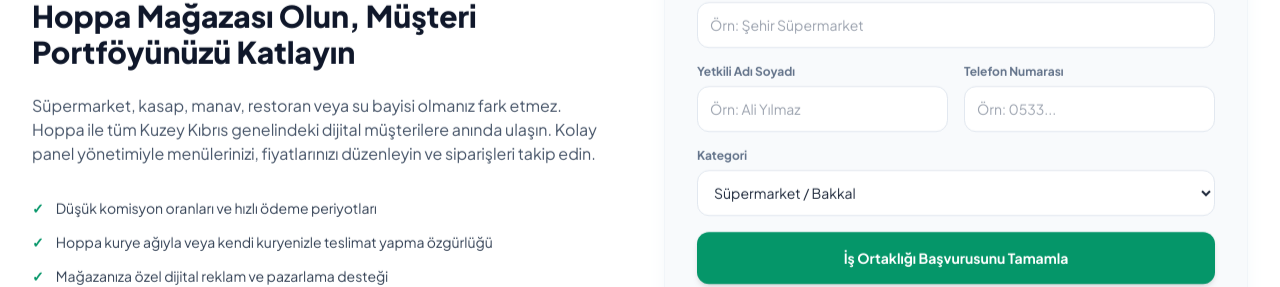
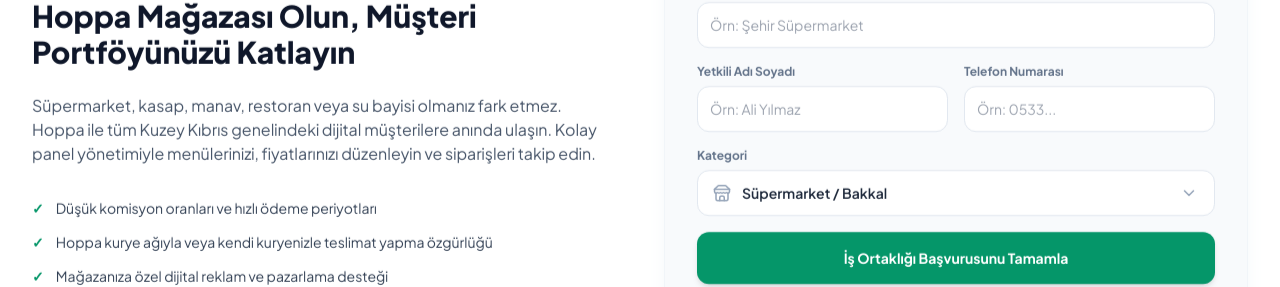
Before and after one commit to TunaKabak/hoppa, a Next.js app in the folder apps/web_app/: page / in a window 1280 px wide. Shown: the part 3654-3941 px from the top of the page. Built offline with nearby package versions, Linux system fonts and the light colour scheme.

Commit message:
fx #merge-to-main

```diff
--- a/apps/web_app/src/app.tsx
+++ b/apps/web_app/src/app.tsx
@@ -102,6 +102,8 @@ export default function App({ initialTab = 'user' }: { initialTab?: string }) {
         workingStyle: 'FULL_TIME' // FULL_TIME, PART_TIME
     });
     const [showDistrictDropdown, setShowDistrictDropdown] = useState(false);
+    const [merchantCategory, setMerchantCategory] = useState('partners_merchant_form_cat1');
+    const [showMerchantCategoryDropdown, setShowMerchantCategoryDropdown] = useState(false);
     const [courierLoading, setCourierLoading] = useState(false);
     const [courierError, setCourierError] = useState('');
     const [mobileMenuOpen, setMobileMenuOpen] = useState(false);
@@ -1541,15 +1543,55 @@ export default function App({ initialTab = 'user' }: { initialTab?: string }) {
                                                     </div>
                                                 </div>
 
-                                                <div>
-                                                    <label className="text-xs font-bold text-slate-500 mb-1.5 block">{t('partners_merchant_form_cat')}</label>
-                                                    <select className="w-full bg-white border border-slate-200 rounded-xl p-3 text-sm focus:outline-none focus:border-emerald-600">
-                                                        <option>{t('partners_merchant_form_cat1')}</option>
-                                                        <option>{t('partners_merchant_form_cat2')}</option>
-                                                        <option>{t('partners_merchant_form_cat3')}</option>
-                                                        <option>{t('partners_merchant_form_cat4')}</option>
-                                                        <option>{t('partners_merchant_form_cat5')}</option>
-                                                    </select>
+                                                <div className="space-y-1.5 relative">
+                                                    <label className="text-xs font-bold text-slate-500 block">{t('partners_merchant_form_cat')}</label>
+                                                    <div className="relative">
+                                                        <button
+                                                            type="button"
+                                                            onClick={() => setShowMerchantCategoryDropdown(!showMerchantCategoryDropdown)}
+                                                            className="w-full pl-11 pr-4 py-3 bg-white border border-slate-200 rounded-xl text-sm focus:outline-none focus:border-emerald-600 transition-all text-left flex items-center justify-between font-medium text-slate-700 hover:bg-slate-50/50"
+                                                        >
+                                                            <div className="absolute inset-y-0 left-0 pl-4 flex items-center pointer-events-none text-slate-400">
+                                                                <Store size={18} />
+                                                            </div>
+                                                            <span className={merchantCategory ? 'text-slate-800 font-semibold' : 'text-slate-400'}>
+                                                                {merchantCategory ? t(merchantCategory as any) : 'Kategori seçiniz...'}
+                                                            </span>
+                                                            <ChevronDown size={18} className={`text-slate-400 transition-transform ${showMerchantCategoryDropdown ? 'rotate-180' : ''}`} />
+                                                        </button>
+
+                                                        {showMerchantCategoryDropdown && (
+                                                            <>
+                                                                <div className="fixed inset-0 z-40" onClick={() => setShowMerchantCategoryDropdown(false)} />
+                                                                <div className="absolute left-0 right-0 mt-2 bg-white border border-slate-100 rounded-2xl shadow-2xl z-50 py-2 max-h-60 overflow-y-auto animate-in fade-in slide-in-from-top-2 duration-200">
+                                                                    {[
+                                                                        'partners_merchant_form_cat1',
+                                                                        'partners_merchant_form_cat2',
+                                                                        'partners_merchant_form_cat3',
+                                                                        'partners_merchant_form_cat4',
+                                                                        'partners_merchant_form_cat5'
+                                                                    ].map(catKey => (
+                                                                        <button
+                                                                            key={catKey}
+                                                                            type="button"
+                                                                            onClick={() => {
+                                                                                setMerchantCategory(catKey);
+                                                                                setShowMerchantCategoryDropdown(false);
+                                                                            }}
+                                                                            className={`w-full px-5 py-3 text-left text-sm transition-colors flex items-center justify-between ${
+                                                                                merchantCategory === catKey
+                                                                                    ? 'bg-emerald-50 text-emerald-700 font-bold'
+                                                                                    : 'text-slate-600 hover:bg-slate-50'
+                                                                            }`}
+                                                                        >
+                                                                            <span>{t(catKey as any)}</span>
+                                                                            {merchantCategory === catKey && <Check size={16} className="text-emerald-600" />}
+                                                                        </button>
+                                                                    ))}
+                                                                </div>
+                                                            </>
+                                                        )}
+                                                    </div>
                                                 </div>
 
                                                 <button type="submit" className="w-full bg-emerald-600 hover:bg-emerald-700 text-white font-bold py-4 rounded-xl text-sm shadow-md transition-all">
```
